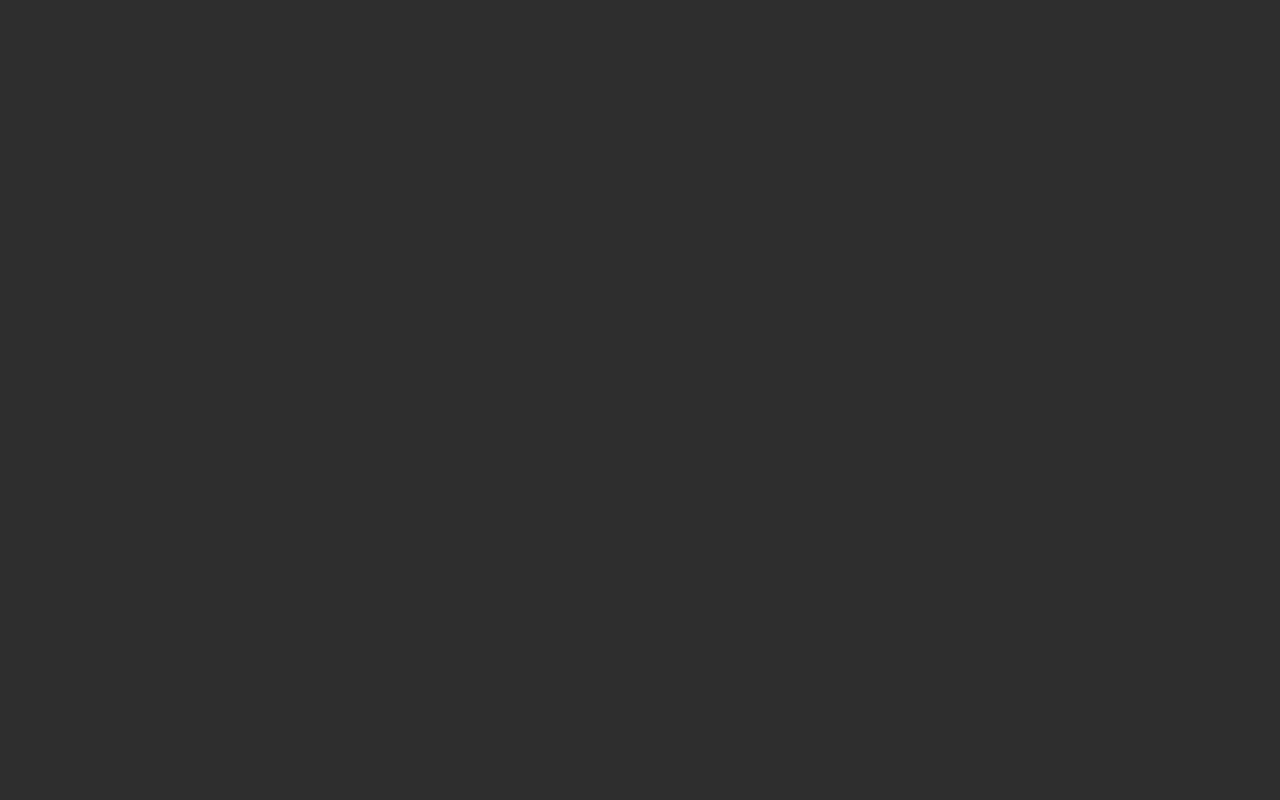
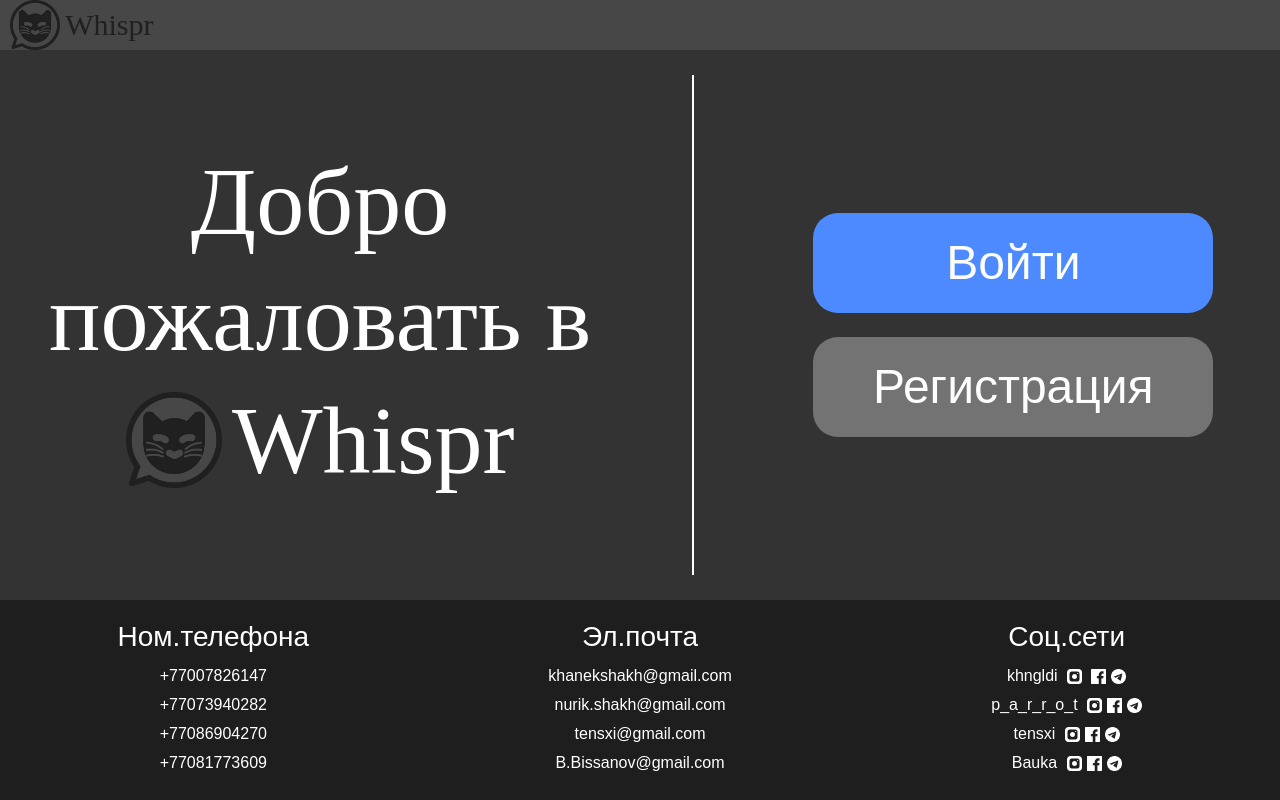
Before and after one commit to Tensai22/whispr_frontend, a React (Create React App) app: page /welcomepage in a window 1280 px wide. Before the commit this address had no page. Built offline with nearby package versions, Linux system fonts and the light colour scheme.

Commit message:
Merge remote-tracking branch 'origin/master'
# Conflicts:
#	src/App.js
#	src/assets/Cat_logo_by_khngldi.png

```diff
--- a/src/App.js
+++ b/src/App.js
@@ -1,12 +1,12 @@
 import './App.css';
-import RegisterForm from "./register/RegisterForm";
 import * as ReactRouterDOM from "react-router-dom";
 import Chat from "./chatting/Chat";
-import MainPage from './components/MainPage';
-import LoginForm from "./register/LoginForm";
-import Register from "./components/RegisterPage";
-import ForgotPasswordPage from "./components/ForgotPasswordPage";
-import Messenger from "./chatting/Messenger";
+import Login from './authorization/Login';
+import Register from "./authorization/Registration";
+import ForgotPasswordPage from "./authorization/ResetPassword";
+import ChatDesign from "./components/ChatDesign";
+import ChangePassword from "./components/ChangePassword";
+import WelcomePage from "./components/WelcomePage";
 
 const Router = ReactRouterDOM.BrowserRouter;
 const Route = ReactRouterDOM.Route;
@@ -25,13 +25,13 @@ const App = () => {
         <Router>
             <Routes>
                 <Route path="/" element={main_page()}/>
-                <Route path="/login" element={<LoginForm/>}/>
-                <Route path="/registration" element={<RegisterForm/>}/>
                 <Route path="/chat" element={<Chat/>}/>
-                <Route path="/1" element={<MainPage/>}/>
-                <Route path="/register" element={<Register/>} />
-                <Route path="/forgotpassword" element={<ForgotPasswordPage/>}/>
-                <Route path="/message" element={<Messenger/>}/>
+                <Route path="/registration" element={<Register/>} />
+                <Route path="/reset_password" element={<ForgotPasswordPage/>}/>
+                <Route path="/chatdesign" element={<ChatDesign/>}></Route>
+                <Route path="/login" element={<Login/>}></Route>
+                <Route path="/changepassword" element={<ChangePassword/>}></Route>
+                                <Route path="/welcomepage" element={<WelcomePage/>}></Route>
             </Routes>
         </Router>
     );
--- a/src/components/ResetPasswordForm.js
+++ b/src/components/ResetPasswordForm.js
@@ -11,8 +11,6 @@ const PasswordResetForm = () => {
     const [successMessage, setSuccessMessage] = useState('');
     const [errorMessage, setErrorMessage] = useState('');
     const {register, handleSubmit, formState: {errors}, reset} = useForm();
-    const [emailSent, setEmailSent] = useState(false);
-
 
     const onSubmit = async (data) => {
         try {
@@ -22,7 +20,6 @@ const PasswordResetForm = () => {
                 }
             });
             reset()
-            setEmailSent(true);
             setSuccessMessage("Вам было отправлена ссылка для сброса пароля!");
         } catch (error) {
             console.log(error);
@@ -45,10 +42,6 @@ const PasswordResetForm = () => {
         return cookieValue;
     }
 
-        const handleSendCode = () => {
-        alert("Код отправлен на вашу электронную почту!");
-        setEmailSent(true);
-    };
 
     const goLogin = () => {
         navigate('/login')
@@ -66,7 +59,6 @@ const PasswordResetForm = () => {
                     "Нежелательная почта".
                 </p>
                 <form onSubmit={handleSubmit(onSubmit)}>
-                    <div className="email-container">
                     <input type="email" className="form-control mb-3" placeholder="Эл.почта..." required name="email"
                            {...register('email', {
                                required: 'Email is required',
@@ -75,32 +67,10 @@ const PasswordResetForm = () => {
                                    message: 'Invalid email address'
                                }
                            })}/>
-                    <button
-                            type="button"
-                            className="send-code-button"
-                            onClick={handleSendCode}
-                            disabled={emailSent}
-                        >
-                            Отправить код
-                    </button>
-                        </div>
                     {errors.email && <span>{errors.email.message}</span>}
-                    <input
-                        type="text"
-                        className="form-control mb-3"
-                        placeholder="Введите код..."
-                        required
-                        name="code"
-                        disabled={!emailSent}
-                        {...register('code', {
-                            required: 'Code is required',
-                            validate: value => value.length === 6 || 'Code must be 6 digits'
-                        })}
-                    />
-                    {errors.code && <span>{errors.code.message}</span>}
                     <div className="d-flex justify-content-between">
                         <button type="button" className="btn btn-secondary" onClick={goLogin}>Назад</button>
-                        <button type="submit" className="btn btn-primary">Подтвердить</button>
+                        <button type="submit" className="btn btn-primary">Отправить</button>
                         {successMessage && <div>{successMessage}</div>}
                         {errorMessage && <div>{errorMessage}</div>}
                     </div>
--- a/src/components/WelcomePage.js
+++ b/src/components/WelcomePage.js
@@ -0,0 +1,43 @@
+import React from 'react';
+import 'bootstrap/dist/css/bootstrap.min.css';
+import Header from './Header';
+import Footer from './Footer';
+import '../css/welcome_page.css';
+import WhisprLogo from '../assets/Whispr_logo.png';
+import { useNavigate } from 'react-router-dom';
+
+const WelcomePage = () => {
+    const navigate = useNavigate();
+    const handleLogin = () => {
+        navigate('/login');
+    };
+    const handleRegister = () => {
+        navigate('/registration');
+    };
+    return (
+        <div className="welcome-page d-flex flex-column justify-content-between min-vh-100">
+            <Header />
+            <div className="container-fluid d-flex flex-grow-1 align-items-center justify-content-center">
+                <div className="row w-100 justify-content-center">
+                    <div className="col-md-6 d-flex flex-column align-items-center justify-content-center">
+                        <div className="welcome-text text-center">
+                            <h1 className="welcome-title">Добро пожаловать в</h1>
+                            <h1 className="brand-name ml-2 align-items-center justify-content-center text-center"> <img src={WhisprLogo} alt="Whispr Logo" className="whispr-logo" />Whispr</h1>
+                        </div>
+                    </div>
+                    <div className="col-md-1 d-flex justify-content-center">
+                        <div className="vertical-line"></div>
+                    </div>
+                    <div className="col-md-5 d-flex flex-column align-items-center justify-content-center">
+                        <button className="btn btn-login btn-lg mb-4" onClick={handleLogin}>Войти</button>
+                        <button className="btn btn-registration btn-lg" onClick={handleRegister}>Регистрация</button>
+                    </div>
+                </div>
+            </div>
+
+            <Footer />
+        </div>
+    );
+};
+
+export default WelcomePage;
--- a/src/css/log_reg.css
+++ b/src/css/log_reg.css
@@ -188,7 +188,7 @@ body {
 }
 
 .password-reset-form input[type="email"] {
-    width: 75%;
+    width: 100%;
     padding: 10px;
     margin-bottom: 20px;
     border-radius: 5px;
@@ -233,7 +233,7 @@ body {
 }
 
 .password-reset-form .btn-secondary {
-    background-color: #6c757d;
+    background-color: #737373;
     color: white;
 }
 
--- /dev/null
+++ b/src/css/welcome_page.css
@@ -0,0 +1,98 @@
+.welcome-page {
+    background-color: #333;
+    color: #fff;
+}
+
+.welcome-text {
+    text-align: center;
+}
+
+.welcome-title {
+    font-size: 96px;
+    font-family: cursive;
+}
+
+.brand-name {
+    font-size: 96px;
+    font-family: cursive;
+    display: flex;
+    justify-content: flex-end;
+}
+
+.whispr-logo {
+    height: 96px;
+    margin-right: 10px;
+    justify-content: flex-end;
+    align-items: center;
+}
+
+.vertical-line {
+    border-left: 2px solid #fff;
+    height: 500px;
+    margin: auto;
+}
+
+.btn-login {
+    color: #fdfdfd;
+    background-color: #4e8aff;
+    border: none;
+    width: 400px;
+    height: 100px;
+    border-radius: 25px;
+    font-size: 48px;
+    transition: background-color 0.3s, opacity 0.3s;
+}
+
+.btn-registration {
+    color: #fdfdfd;
+    background-color: #737373;
+    border: none;
+    width: 400px;
+    height: 100px;
+    border-radius: 25px;
+    font-size: 48px;
+    transition: background-color 0.3s, opacity 0.3s;
+}
+
+.btn-login:hover, .btn-login:focus {
+    background-color: #356acb;
+    opacity: 1;
+}
+
+.btn-registration:hover, .btn-registration:focus {
+    background-color: #5c5c5c;
+    opacity: 1;
+}
+
+.btn:active {
+    background-color: #2d2d2d;
+    opacity: 1;
+}
+
+.btn:hover {
+    opacity: 0.8;
+}
+
+.container-fluid {
+    padding: 0;
+}
+
+.min-vh-100 {
+    min-height: 100vh;
+}
+
+.d-flex {
+    display: flex;
+}
+
+.justify-content-between {
+    justify-content: space-between;
+}
+
+.align-items-center {
+    align-items: center;
+}
+
+.flex-grow-1 {
+    flex-grow: 1;
+}
```
